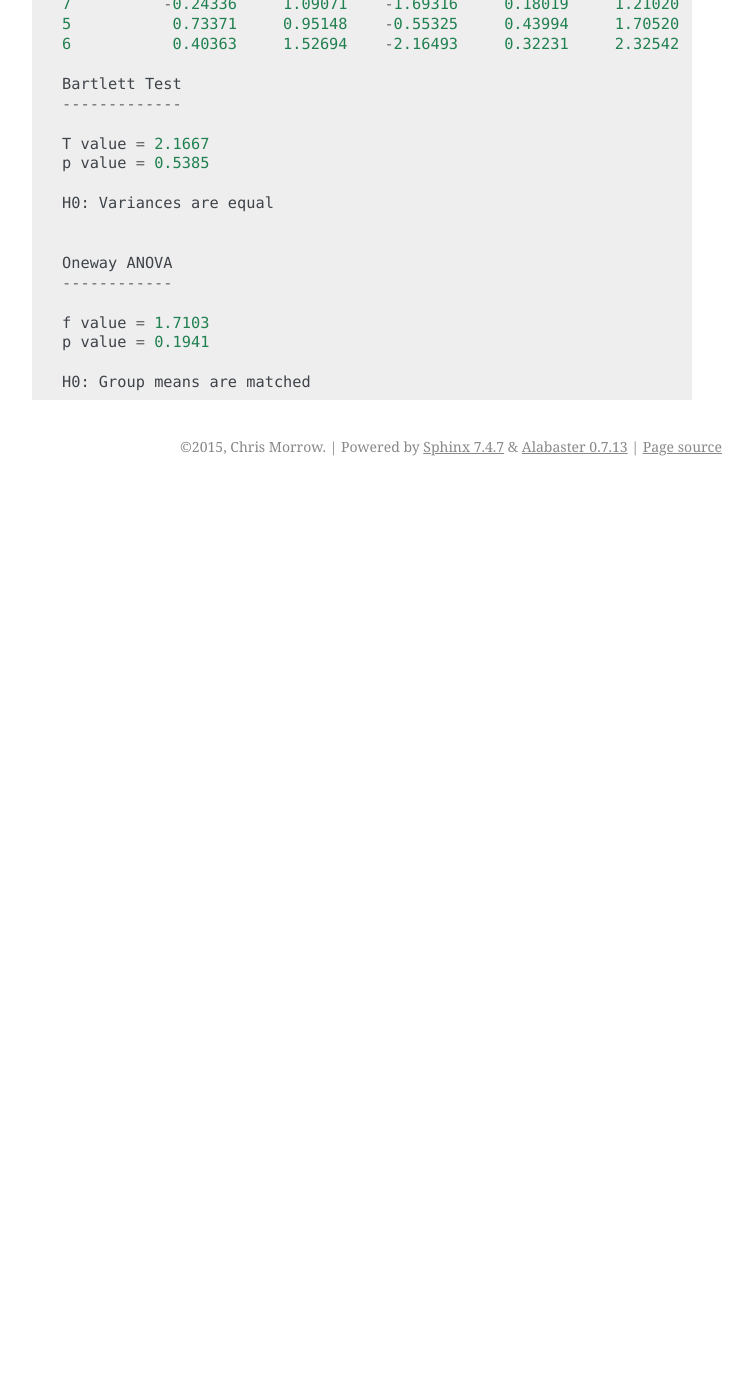
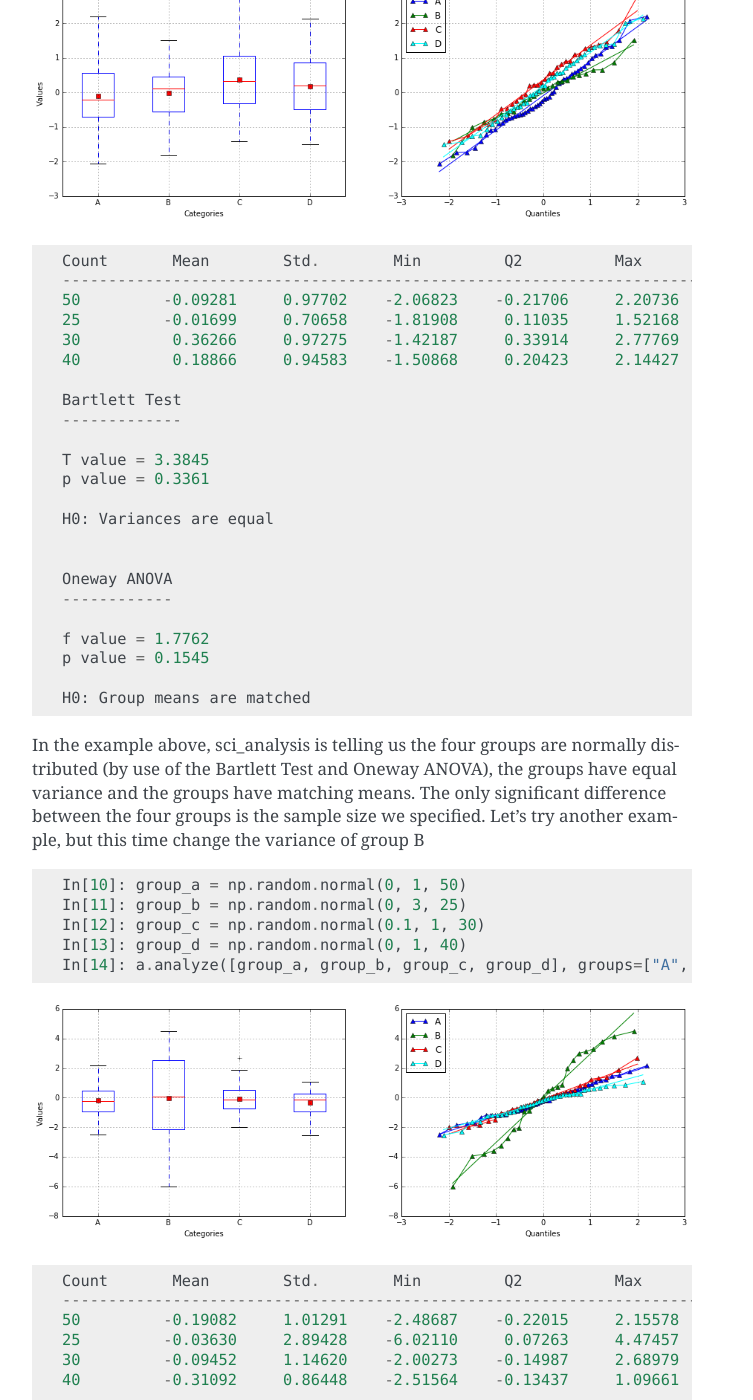
Before and after one commit to cmmorrow/sci-analysis, a Sphinx documentation site: the page built from docs/index.rst, in a window 1280 px wide and 1400 px high, scrolled down 5090 px. Shown: the whole window, without its empty margins (388-1141 px from the left). Built offline with Sphinx 7.4.7, drawn with Linux system fonts in a browser that asks for light colours; formulas are drawn with MathJax 3; before the commit the page ends 5576 px from its top, so only the background shows below that; some of the changed text lies outside the part shown.

Commit message:
Added new group comparison examples

```diff
--- a/docs/index.rst
+++ b/docs/index.rst
@@ -123,21 +123,22 @@ If ``xdata`` and ``ydata`` are supplied and are both one-dimensional vectors, an
 	Linear Regression
 	-----------------
 
-	count     = 4
-	slope     = 0.8704
-	intercept = 0.0463
-	R^2       = 0.9932
-	std err   = 0.0720
-	p value   = 0.0068
+	count  	  = 11
+	slope     = 0.8467
+	intercept = 0.0601
+	R^2       = 0.9836
+	std err   = 0.0518
+	p value   = 0.0000
 
 	HA: There is a significant relationship between predictor and response
+
 
 	Correlation
 	-----------
 
 	Pearson Coeff:
-	r = 0.9932
-	p = 0.0068
+	r = 0.9836
+	p = 0.0000
 
 	HA: There is a significant relationship between predictor and response
 
@@ -147,25 +148,32 @@ It is important to note that the vectors should be independent from one another
 
 For example, a proper use case would be if you had a table with measurement data for multiple groups, such as trial numbers or patients. In this case, each group should be represented by it's own vector, which are then all wrapped in a dictionary or sequence.
 
-If ``xdata`` is supplied as a dictionary, the keys are the names of the groups and the values are the iterable objects that represent the vectors. Alternatively, ``xdata`` can be a python sequence of the vectors and the ``groups`` argument a list of strings of the group names. The order of the group names should match the order of the vectors passed to ``xdata``. For example:::
+If ``xdata`` is supplied as a dictionary, the keys are the names of the groups and the values are the iterable objects that represent the vectors. Alternatively, ``xdata`` can be a python sequence of the vectors and the ``groups`` argument a list of strings of the group names. The order of the group names should match the order of the vectors passed to ``xdata``. For example
 
-	In[5]: group_a = np.random.randn(6)
-	In[6]: group_b = np.random.randn(7)
-	In[7]: group_c = np.random.randn(5)
-	In[8]: group_d = np.random.randn(8)
+::
+
+	In[5]: group_a = np.random.randn(50)
+	In[6]: group_b = np.random.randn(25)
+	In[7]: group_c = np.random.randn(30)
+	In[8]: group_d = group_d = np.random.randn(40)
 	In[9]: a.analyze({"Group A": group_a, "Group B": group_b, "Group C": group_c, "Group D": group_d})
+
+.. image:: ../img/comp1.png
+
+::
+
 	Count       Mean        Std.        Min         Q2          Max         Group
 	------------------------------------------------------------------------------------
-	8          -0.53665     0.84271    -1.30249    -0.79383     1.31658     Group D
-	7          -0.24336     1.09071    -1.69316     0.18019     1.21020     Group B
-	5           0.73371     0.95148    -0.55325     0.43994     1.70520     Group C
-	6           0.40363     1.52694    -2.16493     0.32231     2.32542     Group A
+	50         -0.09281     0.97702    -2.06823    -0.21706     2.20736     A
+	25         -0.01699     0.70658    -1.81908     0.11035     1.52168     B
+	30          0.36266     0.97275    -1.42187     0.33914     2.77769     C
+	40          0.18866     0.94583    -1.50868     0.20423     2.14427     D
 
 	Bartlett Test
 	-------------
 
-	T value = 2.1667
-	p value = 0.5385
+	T value = 3.3845
+	p value = 0.3361
 
 	H0: Variances are equal
 
@@ -173,7 +181,47 @@ If ``xdata`` is supplied as a dictionary, the keys are the names of the groups a
 	Oneway ANOVA
 	------------
 
-	f value = 1.7103
-	p value = 0.1941
+	f value = 1.7762
+	p value = 0.1545
 
 	H0: Group means are matched
+
+In the example above, sci_analysis is telling us the four groups are normally distributed (by use of the Bartlett Test and Oneway ANOVA), the groups have equal variance and the groups have matching means. The only significant difference between the four groups is the sample size we specified. Let's try another example, but this time change the variance of group B
+
+::
+
+	In[10]: group_a = np.random.normal(0, 1, 50)
+	In[11]: group_b = np.random.normal(0, 3, 25)
+	In[12]: group_c = np.random.normal(0.1, 1, 30)
+	In[13]: group_d = np.random.normal(0, 1, 40)
+	In[14]: a.analyze([group_a, group_b, group_c, group_d], groups=["A", "B", "C", "D"])
+
+.. image:: ../img/comp2.png
+
+::
+
+	Count       Mean        Std.        Min         Q2          Max         Group
+	------------------------------------------------------------------------------------
+	50         -0.19082     1.01291    -2.48687    -0.22015     2.15578     A
+	25         -0.03630     2.89428    -6.02110     0.07263     4.47457     B
+	30         -0.09452     1.14620    -2.00273    -0.14987     2.68979     C
+	40         -0.31092     0.86448    -2.51564    -0.13437     1.09661     D
+
+	Levene Test
+	-----------
+
+	W value = 22.9783
+	p value = 0.0000
+
+	HA: Variances are not equal
+
+
+	Kruskal-Wallis
+	--------------
+
+	H value = 0.5562
+	p value = 0.9064
+
+	H0: Group means are matched
+
+In the example above, group B has a standard deviation of 2.89 compared to the other groups that are approximately 1. The quantile plot on the right also shows group B has a much steeper slope compared to the other groups, implying a larger variance.
```
Also changed, not shown: other parts of docs/index.rst (+1 -1 lines), img/comp1.png (added), img/comp2.png (added), 7 other files.
